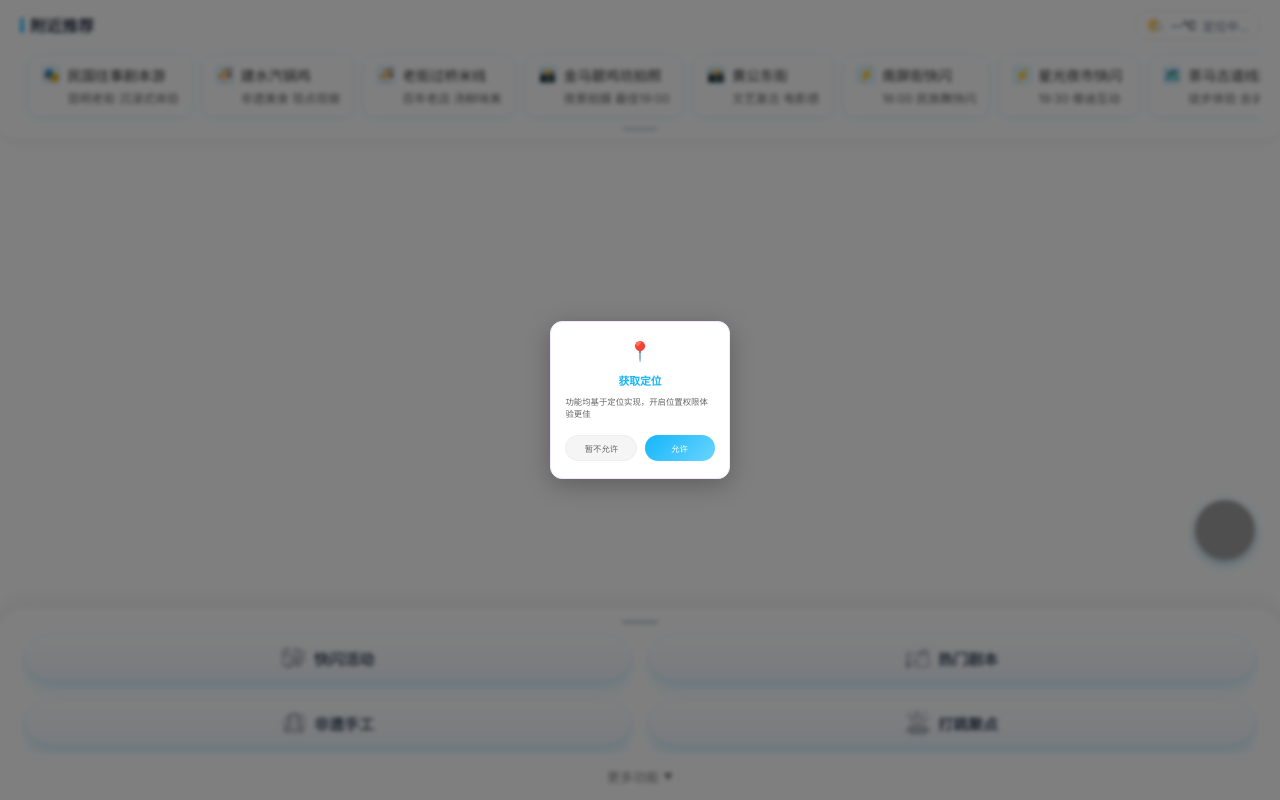
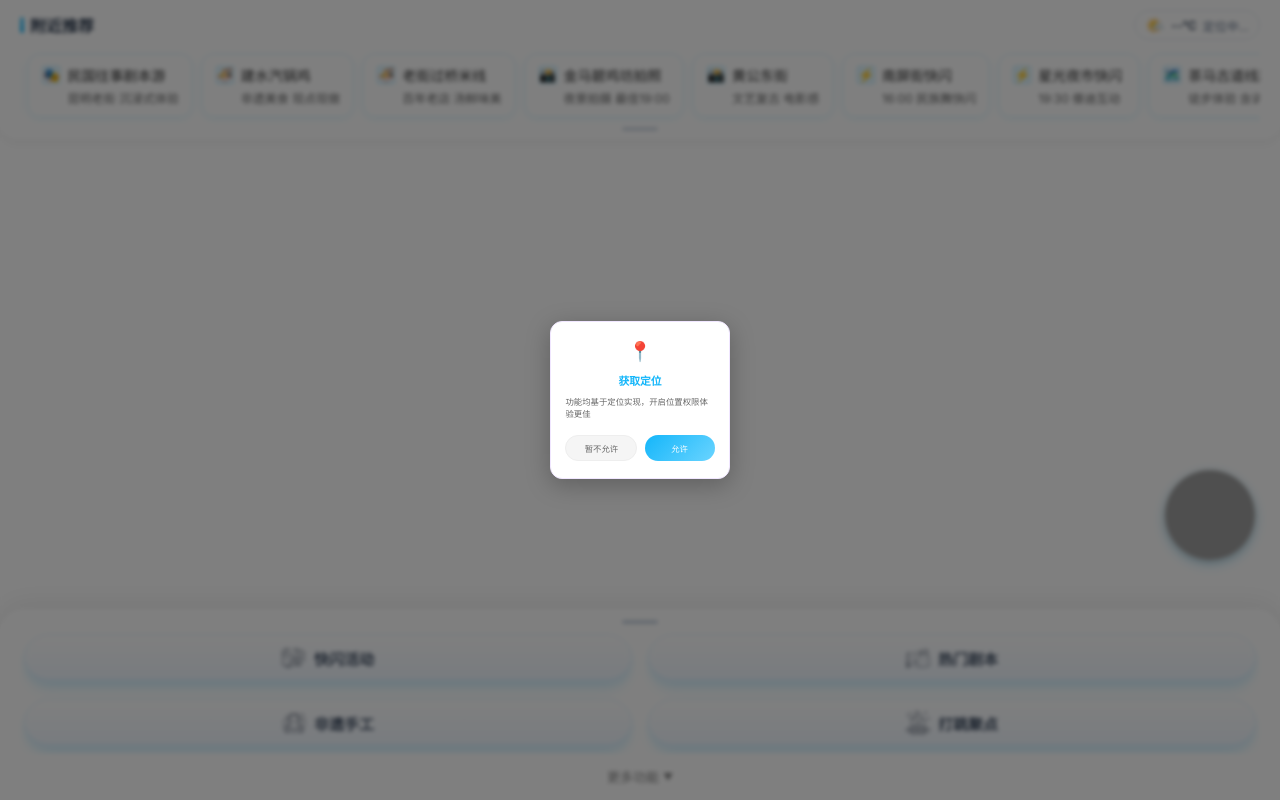
Before and after one commit to 13987382399-prog/-H5-1.0, a website: page index.html in a window 1280 px wide. Drawn offline with Linux system fonts and the light colour scheme; grey boxes are pictures that could not be loaded.

Commit message:
Increase_chat_button_size

```diff
--- a/index.html
+++ b/index.html
@@ -257,8 +257,8 @@
             position: absolute;
             bottom: 240px; /* 初始位置 */
             right: 25px;
-            width: 60px; /* 调整为原内部图标大小 */
-            height: 60px; /* 调整为原内部图标大小 */
+            width: 90px; /* 放大50% (60px * 1.5) */
+            height: 90px; /* 放大50% (60px * 1.5) */
             border-radius: 50%;
             /* 移除背景色、边框 */
             background-image: url('./20260219-202331.gif');
```
